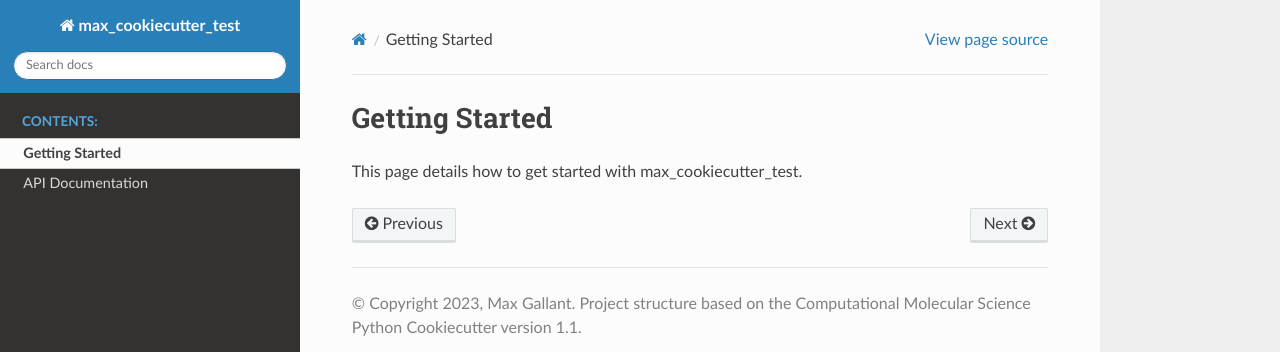
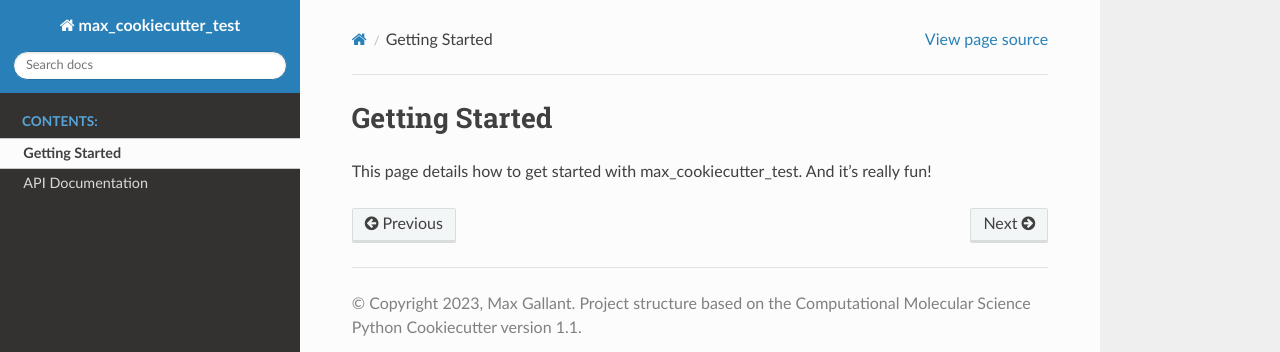
Before and after one commit to mcgalcode/max_cookiecutter_test, a Sphinx documentation site: the page built from docs/getting_started.rst, in a window 1280 px wide. Shown: the top 352 px of the page. Built offline with Sphinx 7.4.7 and the Read the Docs theme 2.0.0, drawn with Linux system fonts in a browser that asks for light colours; the version number could not be read and is left out.

```diff
--- /dev/null
+++ b/docs/autosummary/max_cookiecutter_test.canvas.rst
@@ -0,0 +1,6 @@
+max\_cookiecutter\_test.canvas
+==============================
+
+.. currentmodule:: max_cookiecutter_test
+
+.. autofunction:: canvas
--- a/docs/getting_started.rst
+++ b/docs/getting_started.rst
@@ -1,4 +1,4 @@
 Getting Started
 ===============
 
-This page details how to get started with max_cookiecutter_test.
+This page details how to get started with max_cookiecutter_test. And it's really fun!
```
Also changed, not shown: README.md (+2 -2 lines), 1 other file.
